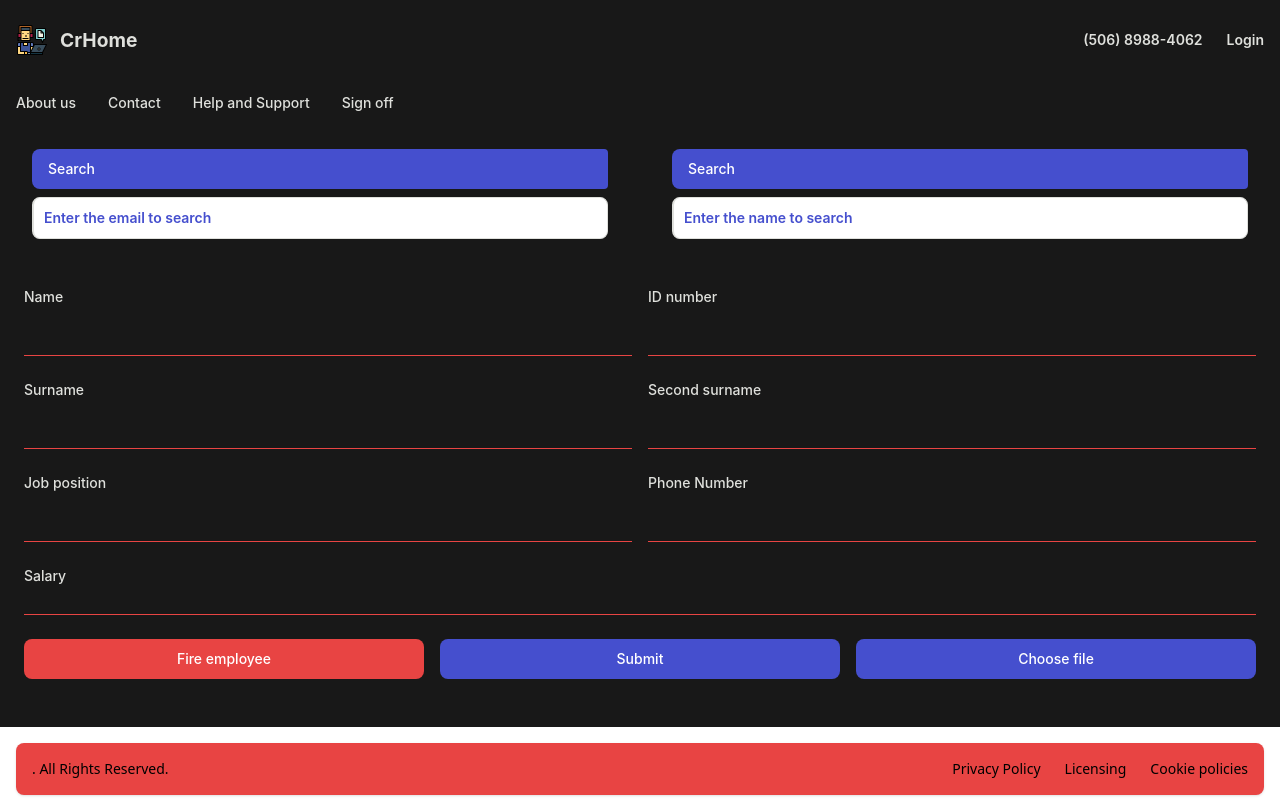
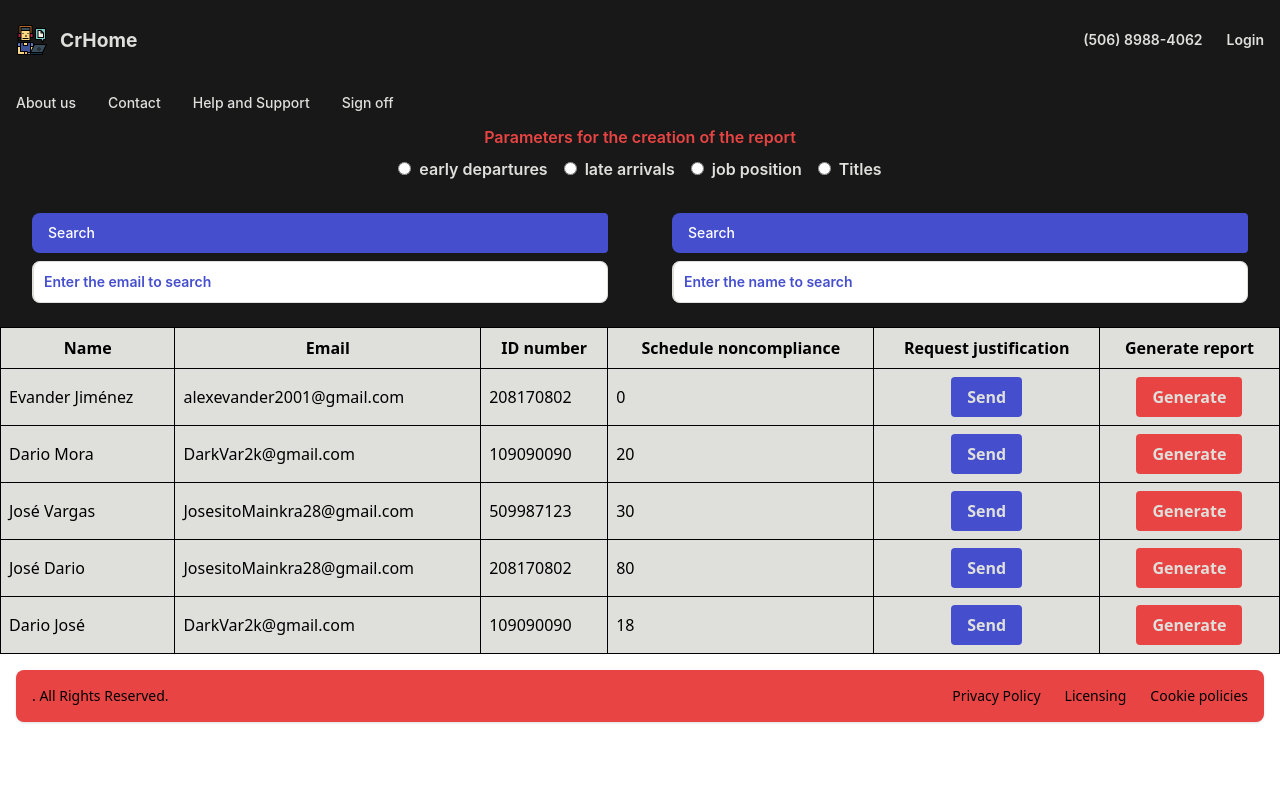
Before and after one commit to EvanderJimenez/Control_info_Empleados, a Next.js app in the folder proyecto/: page /home/BossMain in a window 1280 px wide. Built offline with nearby package versions, Linux system fonts and the light colour scheme.

Commit message:
(CREACIÓN) pagina de mantenimiento de empleados

```diff
--- a/proyecto/src/root/components/editEmployeeSection/EditEmployeeSection.tsx
+++ b/proyecto/src/root/components/editEmployeeSection/EditEmployeeSection.tsx
@@ -1,31 +1,23 @@
 import React from "react";
+import SearchInput from "../searchInput/SearchInput";
 
 export default function EditEmployeeSection() {
   return (
     <>
       <form className="bg-SecondaryColor p-6">
         <div className="mb-6 flex flex-row space-x-4">
+          <SearchInput labelInputSeekerOne="email" labelInputSeekerTwo="text" placeholderSeekerOne="Enter the email to search" placeholderSeekerTwo="Enter the name to search" />
           <div className="flex flex-col flex-1">
             <label htmlFor="Name" className="block mb-2 text-sm font-medium text-gray-900 dark:text-white">
               Name
             </label>
-            <input
-              type="text"
-              id="Name"
-              className="EspecialInput border-b focus:outline-none border-red bg-transparent text-sm  zoom block w-full p-2.5"
-              required
-            />
+            <input type="text" id="Name" className="EspecialInput border-b focus:outline-none border-red bg-transparent text-sm  zoom block w-full p-2.5" required />
           </div>
           <div className="flex flex-col flex-1">
             <label htmlFor="IDnumber" className="block mb-2 text-sm font-medium text-gray-900 dark:text-white">
               ID number
             </label>
-            <input
-              type="number"
-              id="IDnumber"
-              className="EspecialInput border-b focus:outline-none border-red bg-transparent text-sm zoom block w-full p-2.5"
-              required
-            />
+            <input type="number" id="IDnumber" className="EspecialInput border-b focus:outline-none border-red bg-transparent text-sm zoom block w-full p-2.5" required />
           </div>
         </div>
         <div className="mb-6 flex flex-row space-x-4">
@@ -33,23 +25,13 @@ export default function EditEmployeeSection() {
             <label htmlFor="Surname" className="block mb-2 text-sm font-medium text-gray-900 dark:text-white">
               Surname
             </label>
-            <input
-              type="text"
-              id="Surname"
-              className="EspecialInput border-b focus:outline-none border-red bg-transparent text-sm zoom block w-full p-2.5"
-              required
-            />
+            <input type="text" id="Surname" className="EspecialInput border-b focus:outline-none border-red bg-transparent text-sm zoom block w-full p-2.5" required />
           </div>
           <div className="flex flex-col flex-1">
             <label htmlFor="Second-surname" className="block mb-2 text-sm font-medium text-gray-900 dark:text-white">
               Second surname
             </label>
-            <input
-              type="text"
-              id="Second-surname"
-              className="EspecialInput border-b focus:outline-none border-red bg-transparent text-sm  block zoom w-full p-2.5"
-              required
-            />
+            <input type="text" id="Second-surname" className="EspecialInput border-b focus:outline-none border-red bg-transparent text-sm  block zoom w-full p-2.5" required />
           </div>
         </div>
         <div className="mb-6 flex flex-row space-x-4">
@@ -57,23 +39,13 @@ export default function EditEmployeeSection() {
             <label htmlFor="Job-position" className="block mb-2 text-sm font-medium text-gray-900 dark:text-white">
               Job position
             </label>
-            <input
-              type="text"
-              id="Job-position"
-              className="EspecialInput border-b focus:outline-none border-red bg-transparent text-sm block zoom w-full p-2.5"
-              required
-            />
+            <input type="text" id="Job-position" className="EspecialInput border-b focus:outline-none border-red bg-transparent text-sm block zoom w-full p-2.5" required />
           </div>
           <div className="flex flex-col flex-1">
             <label htmlFor="PhoneNumber" className="block mb-2 text-sm font-medium text-gray-900  dark:text-white">
               Phone Number
             </label>
-            <input
-              type="number"
-              id="PhoneNumber"
-              className="EspecialInput border-b focus:outline-none border-red bg-transparent text-sm zoom block w-full p-2.5"
-              required
-            />
+            <input type="number" id="PhoneNumber" className="EspecialInput border-b focus:outline-none border-red bg-transparent text-sm zoom block w-full p-2.5" required />
           </div>
         </div>
         <div className="mb-6 flex flex-row space-x-4">
@@ -81,12 +53,7 @@ export default function EditEmployeeSection() {
             <label htmlFor="Salary" className="block mb-2 text-sm font-medium text-gray-900 dark:text-white">
               Salary
             </label>
-            <input
-              type="number"
-              id="Salary"
-              className="EspecialInput border-b focus:outline-none border-red bg-transparent text-sm zoom block w-full "
-              required
-            />
+            <input type="number" id="Salary" className="EspecialInput border-b focus:outline-none border-red bg-transparent text-sm zoom block w-full " required />
           </div>
         </div>
         <div className="mb-6 flex flex-row space-x-4">
--- /dev/null
+++ b/proyecto/src/root/components/employeeTimeSection/EmployeeTimeSection.tsx
@@ -0,0 +1,27 @@
+import React from "react";
+import SearchInput from "../searchInput/SearchInput";
+import TableViewEmployees from "../tableViewEmployees/TableViewEmployees";
+import RequestVacationSection from "../requestVacationSection/RequestVacationSection";
+import ParameterBar from "../parameterBar/ParameterBar";
+
+const rows = [
+    { name: 'Evander Jiménez', cedula: 208170802, email: 'alexevander2001@gmail.com', late:0 },
+    { name: 'Dario Mora', cedula: 109090090, email: 'DarkVar2k@gmail.com', late:20 },
+    { name: 'José Vargas', cedula: 509987123, email: 'JosesitoMainkra28@gmail.com',late:30 },
+    { name: 'José Dario', cedula: 208170802, email: 'JosesitoMainkra28@gmail.com', late:80 },
+    { name: 'Dario José', cedula: 109090090, email: 'DarkVar2k@gmail.com', late:18 }
+  ];
+
+export default function EmployeeTimeSection() {
+  return (
+    <>
+      <div className="flex flex-wrap">
+        <div className="flex-1 flex flex-col lg:w-1/2  md:w-full">
+        <ParameterBar/>
+          <SearchInput labelInputSeekerOne="email" labelInputSeekerTwo="text" placeholderSeekerOne="Enter the email to search" placeholderSeekerTwo="Enter the name to search" />
+          <TableViewEmployees rows={rows} />
+        </div>
+      </div>
+    </>
+  );
+}
--- a/proyecto/src/root/components/mainBodyBoss/MainBodyBoss.tsx
+++ b/proyecto/src/root/components/mainBodyBoss/MainBodyBoss.tsx
@@ -2,13 +2,15 @@ import React from "react";
 import BossMenu from "../bossMenu/BossMenu";
 import SearchInput from "../searchInput/SearchInput";
 import EditEmployeeSection from "../editEmployeeSection/EditEmployeeSection";
-import Prueba from "../prueba/Prueba";
+import EmployeeTimeSection from "../employeeTimeSection/EmployeeTimeSection";
+
+
 
 export function MainBodyBoss() {
   return (
     <>
-      <SearchInput labelInputSeekerOne="email" labelInputSeekerTwo="text" placeholderSeekerOne="Enter the email to search" placeholderSeekerTwo="Enter the name to search" />
-     <EditEmployeeSection/>
+      <EmployeeTimeSection/>
     </>
   );
 }
+//<EditEmployeeSection/>
--- /dev/null
+++ b/proyecto/src/root/components/parameterBar/ParameterBar.tsx
@@ -0,0 +1,29 @@
+import React from "react";
+
+export default function ParameterBar() {
+  return (
+    <>
+      <div className="flex flex-col items-center bg-SecondaryColor">
+        <p className="text-red ">Parameters for the creation of the report</p>
+        <div className="flex flex-row flex-wrap justify-center bg-SecondaryColor">
+          <label className="flex items-center m-2">
+            <input type="radio" name="opcion" value="opcion1" className="mr-2 text-red" />
+            early departures
+          </label>
+          <label className="flex items-center m-2">
+            <input type="radio" name="opcion" value="opcion2" className="mr-2 text-red" />
+            late arrivals
+          </label>
+          <label className="flex items-center m-2">
+            <input type="radio" name="opcion" value="opcion3" className="mr-2 text-red" />
+            job position
+          </label>
+          <label className="flex items-center m-2">
+            <input type="radio" name="opcion" value="opcion4" className="mr-2 text-red" />
+            Titles
+          </label>
+        </div>
+      </div>
+    </>
+  );
+}
--- /dev/null
+++ b/proyecto/src/root/components/requestVacationSection/RequestVacationSection.tsx
@@ -0,0 +1,12 @@
+import React from "react";
+import ListEmployee from "../listEmployee/ListEmployee";
+
+export default function RequestVacationSection() {
+  return (
+    <>
+      <div className="overflow-y-auto p-2vh max-h-screen">
+        <ListEmployee/>
+      </div>
+    </>
+  );
+}
--- /dev/null
+++ b/proyecto/src/root/components/tableViewEmployees/TableViewEmployees.tsx
@@ -0,0 +1,48 @@
+import React from "react";
+import { TableProps } from "../../interface/employee";
+
+interface Row {
+  name: string;
+  cedula: number;
+  email: string;
+  late: number;
+}
+
+const TableViewEmployees: React.FC<TableProps> = ({ rows }) => {
+  return (
+    <table className="border-collapse w-full bg-white">
+      <thead>
+        <tr>
+          <th className="border p-2">Name</th>
+          <th className="border p-2">Email</th>
+          <th className="border p-2">ID number</th>
+          <th className="border p-2">Schedule noncompliance</th>
+          <th className="border p-2">Request justification</th>
+          <th className="border p-2">Generate report</th>
+        </tr>
+      </thead>
+      <tbody>
+        {rows.map((row: Row, index: number) => (
+          <tr key={index}>
+            <td className="border p-2">{row.name}</td>
+            <td className="border p-2">{row.email}</td>
+            <td className="border p-2">{row.cedula}</td>
+            <td className="border p-2">{row.late}</td>
+            <td className="border p-2">
+              <div className="flex justify-center">
+                <button className="bg-blue hover:bg-blue text-white font-bold py-2 px-4 rounded">Send</button>
+              </div>
+            </td>
+            <td className="border p-2">
+              <div className="flex justify-center">
+                <button className="bg-red hover:bg-white hover:text-black hover:border-black text-white font-bold py-2 px-4 rounded border border-white">Generate</button>
+              </div>
+            </td>
+          </tr>
+        ))}
+      </tbody>
+    </table>
+  );
+};
+
+export default TableViewEmployees;
```
Also changed, not shown: proyecto/src/root/interface/employee/employee.interface.ts (+9 -0 lines), proyecto/.cspell.json.
